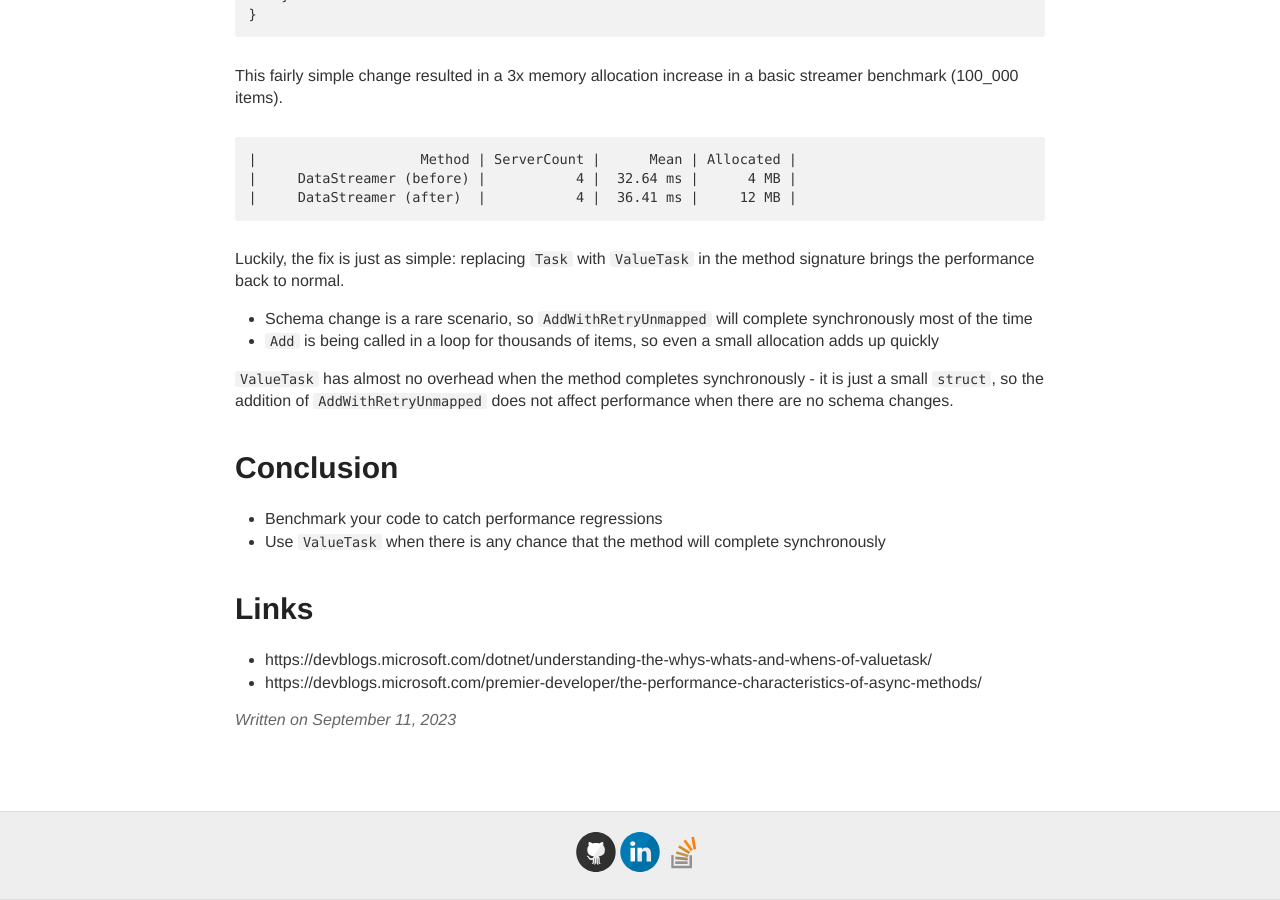
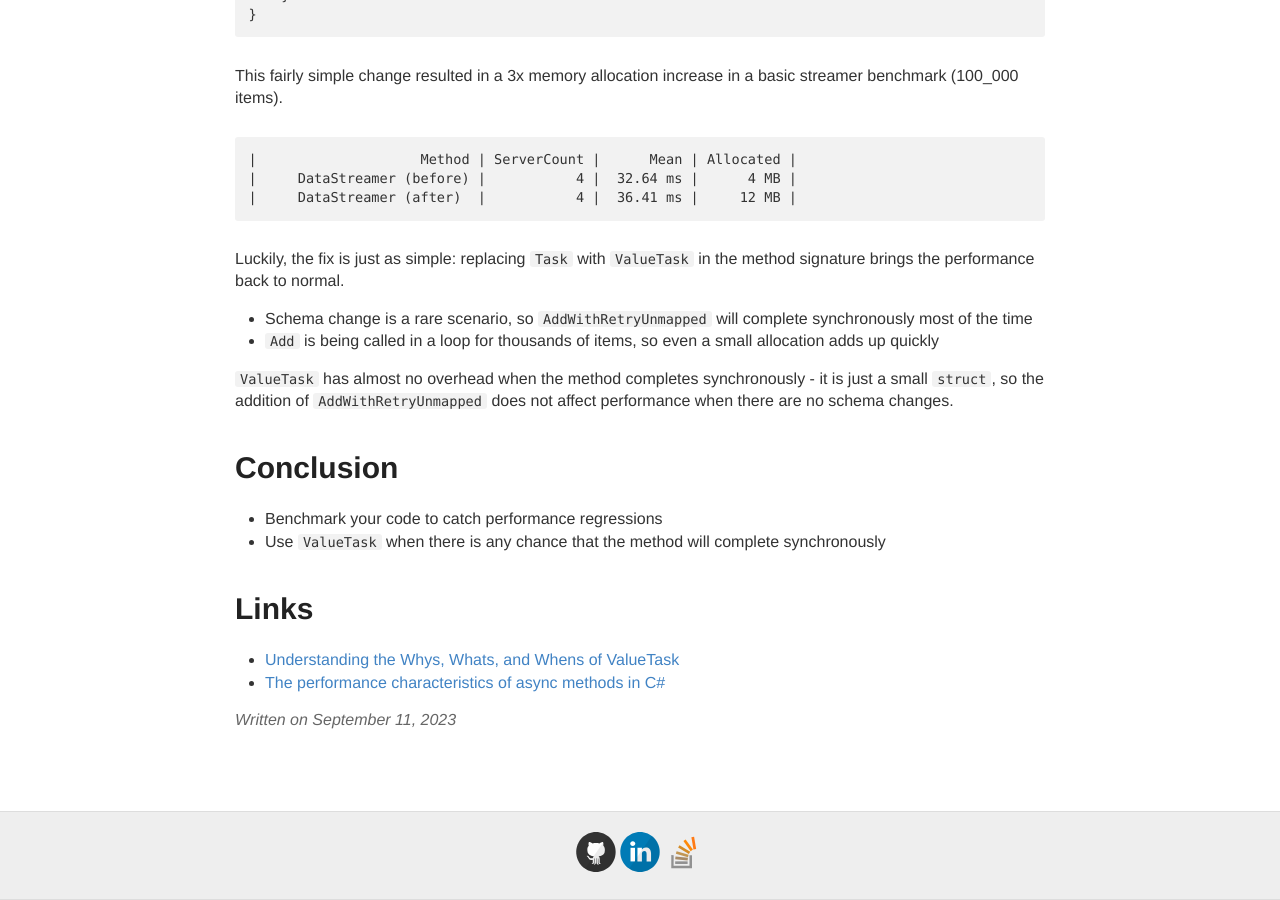
Before and after one commit to ptupitsyn/ptupitsyn.github.io, a Jekyll site: the page built from _posts/2023-09-11-ValueTask.md, in a window 1280 px wide and 900 px high, scrolled down 804 px. Built offline with Jekyll 4.4.1, drawn with Linux system fonts in a browser that asks for light colours; comment, search, counter and statistics services are not loaded; some of the changed lines change nothing that is shown.

```diff
--- a/_posts/2023-09-11-ValueTask.md
+++ b/_posts/2023-09-11-ValueTask.md
@@ -54,5 +54,5 @@
 
 # Links
 
-* https://devblogs.microsoft.com/dotnet/understanding-the-whys-whats-and-whens-of-valuetask/
-* https://devblogs.microsoft.com/premier-developer/the-performance-characteristics-of-async-methods/
+* [Understanding the Whys, Whats, and Whens of ValueTask](https://devblogs.microsoft.com/dotnet/understanding-the-whys-whats-and-whens-of-valuetask/)
+* [The performance characteristics of async methods in C#](https://devblogs.microsoft.com/premier-developer/the-performance-characteristics-of-async-methods/)
```
